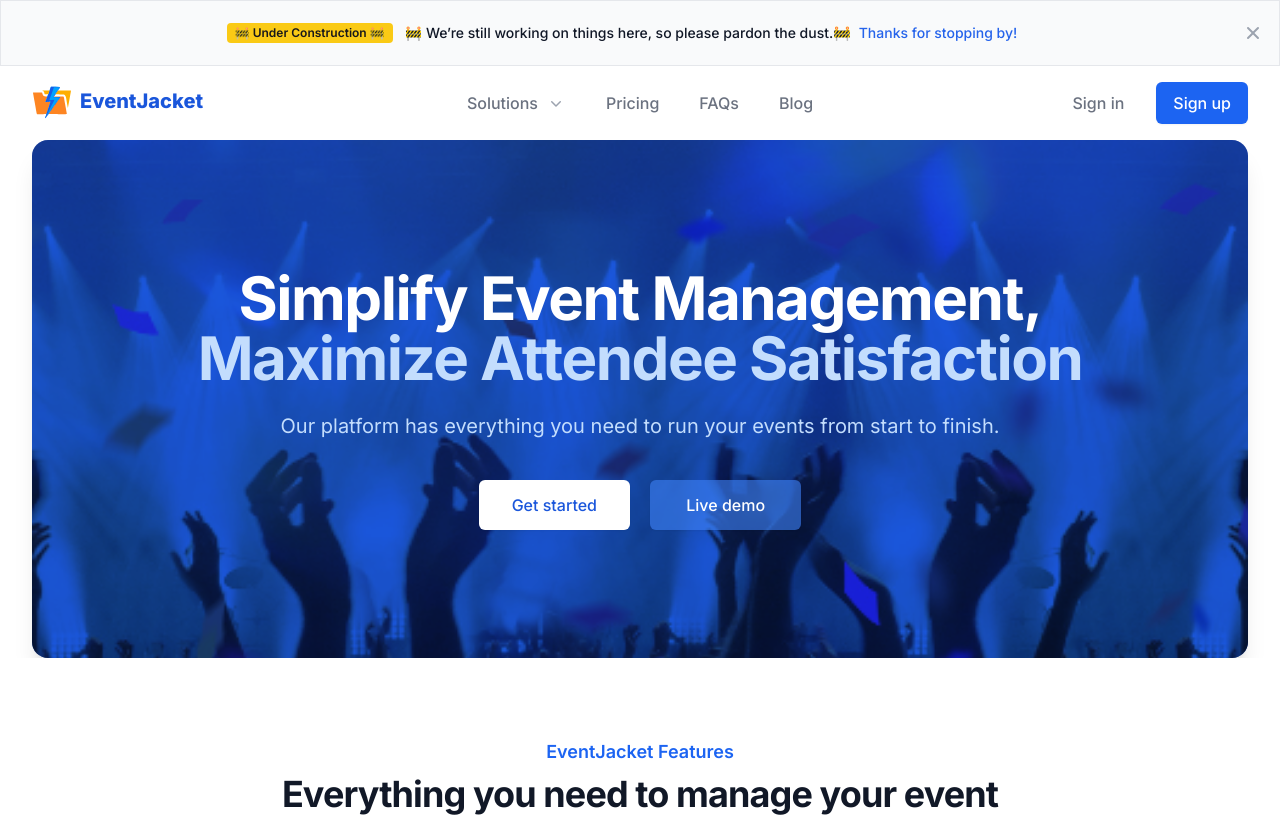
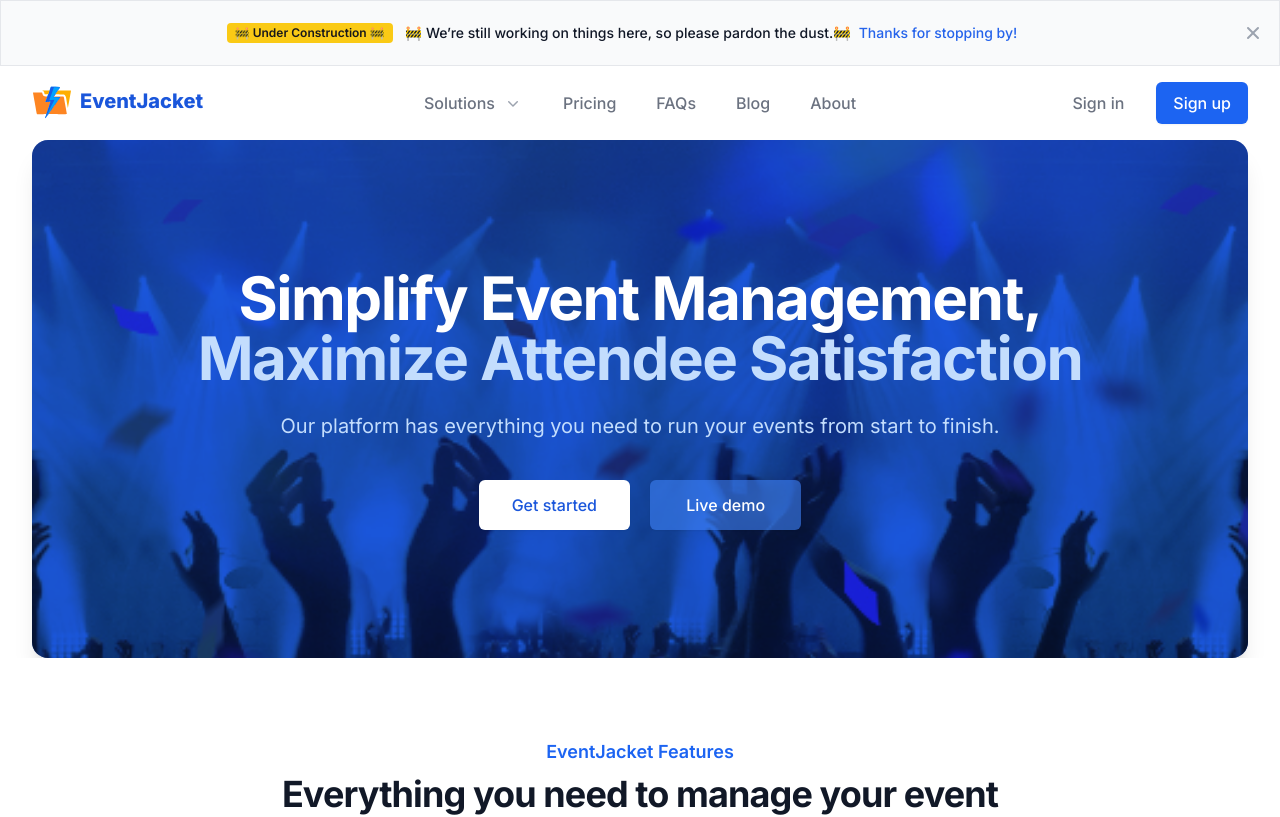
Before and after one commit to caseyspaulding/EventJacekt-TW, a Next.js app: page / in a window 1280 px wide. Shown: the top 817 px of the page. Built offline with nearby package versions, Linux system fonts and the light colour scheme.

Commit message:
added about to

```diff
--- a/components/NavBarTW/NavBar1.tsx
+++ b/components/NavBarTW/NavBar1.tsx
@@ -44,6 +44,7 @@ const navigation = [
   { name: "Pricing", href: "/pricing" },
   { name: "FAQs", href: "/faqs" },
   { name: "Blog", href: "/blog" },
+  { name: "About", href: "/about" },
 ];
 export default function NavBar1 ()
 {
```
